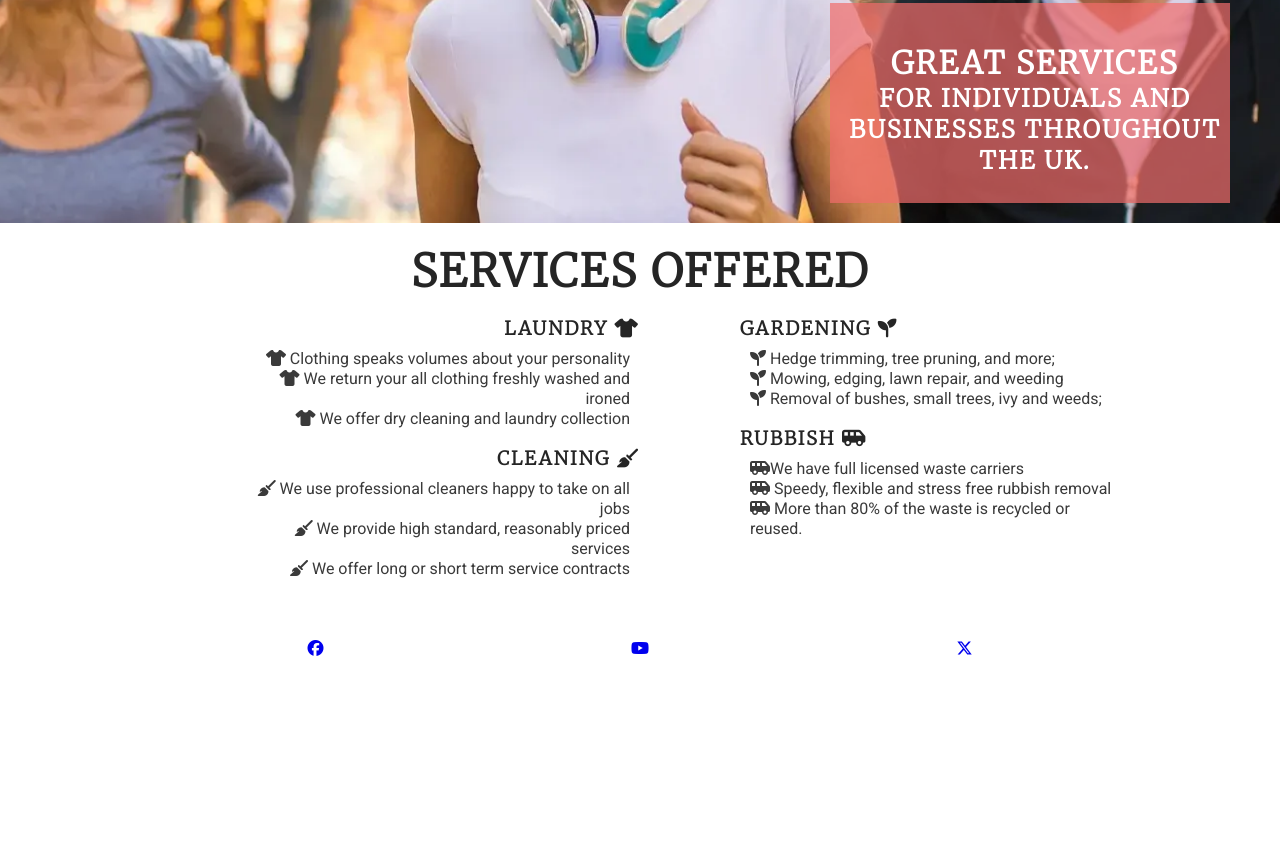
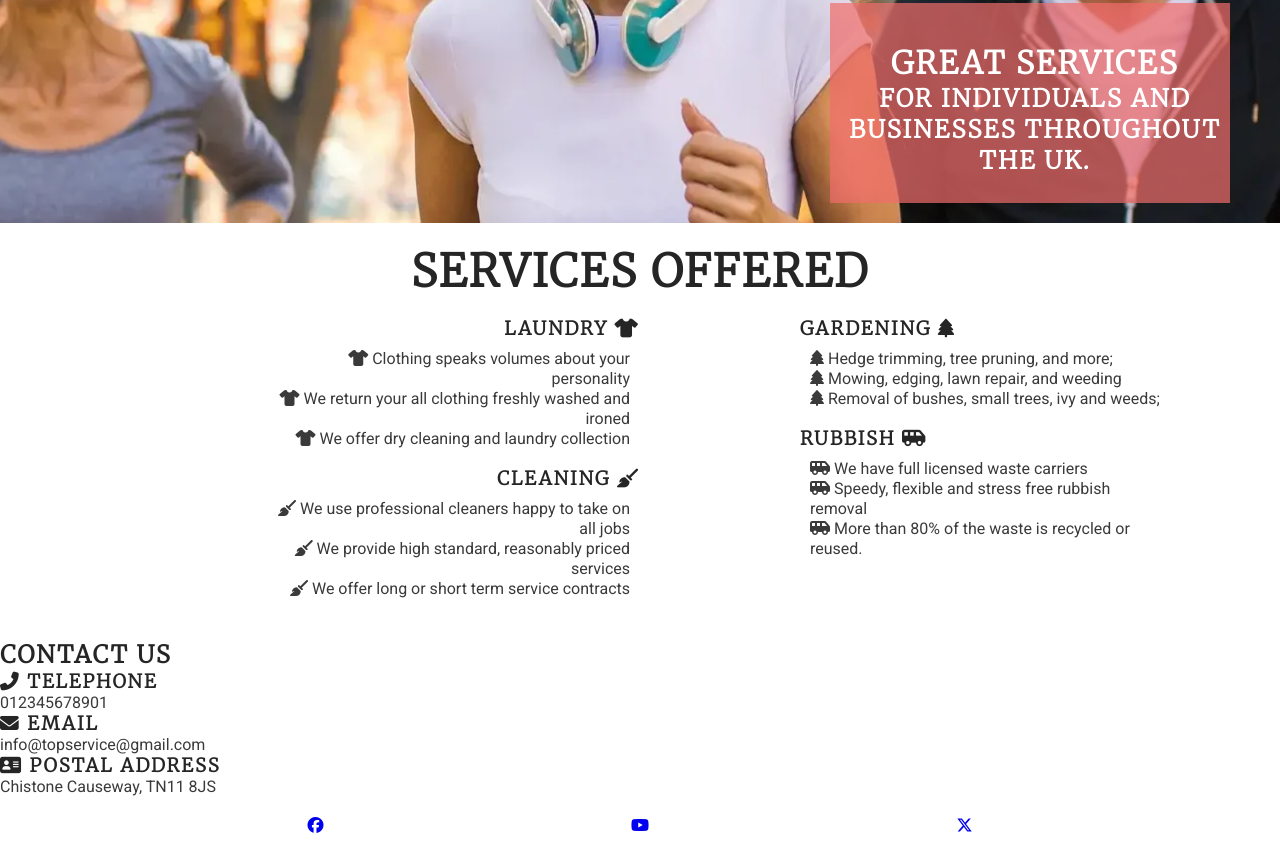
Before and after one commit to Flora-King/TopServices, a plain HTML site: page index.html in a window 1280 px wide. Shown: the part 452-1307 px from the top of the page. Before the commit the page ends 1130 px from the top, so only its background shows below. Drawn offline with Linux system fonts and the light colour scheme.

Commit message:
Add contact section content

```diff
--- a/assets/css/style.css
+++ b/assets/css/style.css
@@ -269,6 +269,6 @@ main {
         order: 0
     } */
     #services-list div {
-        margin-left: 50px;
+        margin-left: 80px;
     }
 }
--- a/index.html
+++ b/index.html
@@ -40,32 +40,32 @@
             <div id="services-list">
                 <div id="services-list-one">
                     <div>
-                        <h3>Gardening <i class="fas fa-seedling"></i></h3>
-                        <p><i class="fas fa-seedling"></i> Hedge trimming, tree pruning, and more;</p>
-                        <p><i class="fas fa-seedling"></i> Mowing, edging, lawn repair, and weeding</p>
-                        <p><i class="fas fa-seedling"></i> Removal of bushes, small trees, ivy and weeds;</p>
+                        <h3>Gardening <i class="fa-solid fa-tree"></i></i></h3>
+                        <p><i class="fa-solid fa-tree"></i> Hedge trimming, tree pruning, and more;</p>
+                        <p><i class="fa-solid fa-tree"></i> Mowing, edging, lawn repair, and weeding</p>
+                        <p><i class="fa-solid fa-tree"></i> Removal of bushes, small trees, ivy and weeds;</p>
 
                     </div>
                     <div>
-                        <h3>Rubbish <i class="fas fa-shuttle-van"></i></h3>
-                        <p><i class="fas fa-shuttle-van"></i>We have full licensed waste carriers</p>
-                        <p><i class="fas fa-shuttle-van"></i> Speedy, flexible and stress free rubbish removal</p>
-                        <p><i class="fas fa-shuttle-van"></i> More than 80% of the waste is recycled or reused.</p>
+                        <h3>Rubbish <i class="fa-solid fa-van-shuttle"></i></h3>
+                        <p><i class="fa-solid fa-van-shuttle"></i> We have full licensed waste carriers</p>
+                        <p><i class="fa-solid fa-van-shuttle"></i> Speedy, flexible and stress free rubbish removal</p>
+                        <p><i class="fa-solid fa-van-shuttle"></i> More than 80% of the waste is recycled or reused.</p>
                     </div>
 
                 </div>
                 <div id="services-list-two">
                     <div>
-                        <h3>Laundry <i class="fas fa-tshirt"></i></h3>
-                        <p><i class="fas fa-tshirt"></i> Clothing speaks volumes about your personality</p>
-                        <p><i class="fas fa-tshirt"></i> We return your all clothing freshly washed and ironed</p>
-                        <p><i class="fas fa-tshirt"></i> We offer dry cleaning and laundry collection</p>
+                        <h3>Laundry <i class="fa-solid fa-shirt"></i></h3>
+                        <p><i class="fa-solid fa-shirt"></i> Clothing speaks volumes about your personality</p>
+                        <p><i class="fa-solid fa-shirt"></i> We return your all clothing freshly washed and ironed</p>
+                        <p><i class="fa-solid fa-shirt"></i> We offer dry cleaning and laundry collection</p>
                     </div>
                     <div>
-                        <h3>Cleaning <i class="fas fa-broom"></i></h3>
-                        <p><i class="fas fa-broom"></i> We use professional cleaners happy to take on all jobs </p>
-                        <p><i class="fas fa-broom"></i> We provide high standard, reasonably priced services</p>
-                        <p><i class="fas fa-broom"></i> We offer long or short term service contracts</p>
+                        <h3>Cleaning <i class="fa-solid fa-broom"></i></h3>
+                        <p><i class="fa-solid fa-broom"></i> We use professional cleaners happy to take on all jobs </p>
+                        <p><i class="fa-solid fa-broom"></i> We provide high standard, reasonably priced services</p>
+                        <p><i class="fa-solid fa-broom"></i> We offer long or short term service contracts</p>
                     </div>
                 </div>
 
@@ -74,10 +74,28 @@
                     <div id="services-image">
 
                     </div>
-                <!-- </div> -->
             </div>
         </section>
+        <section id="contact">
+            <h2>Contact Us</h2>
+            <div id="contact-details">
+                <div>
+                    <h3><i class="fa-solid fa-phone-flip"></i> Telephone</h3>
+                    <p>012345678901</p>
+                </div>
+                <div>
+                    <h3><i class="fa-solid fa-envelope"></i> Email</h3>
+                    <p>info@topservice@gmail.com</p>
+                </div>
+                <div>
+                    <h3><i class="fa-solid fa-address-card"></i> Postal Address</h3>
+                    <p>Chistone Causeway, TN11 8JS</p>
+                </div>
+            </div>
+
+        </section>
     </main>
+
 
     <!-- footer -->
     <footer>
```
